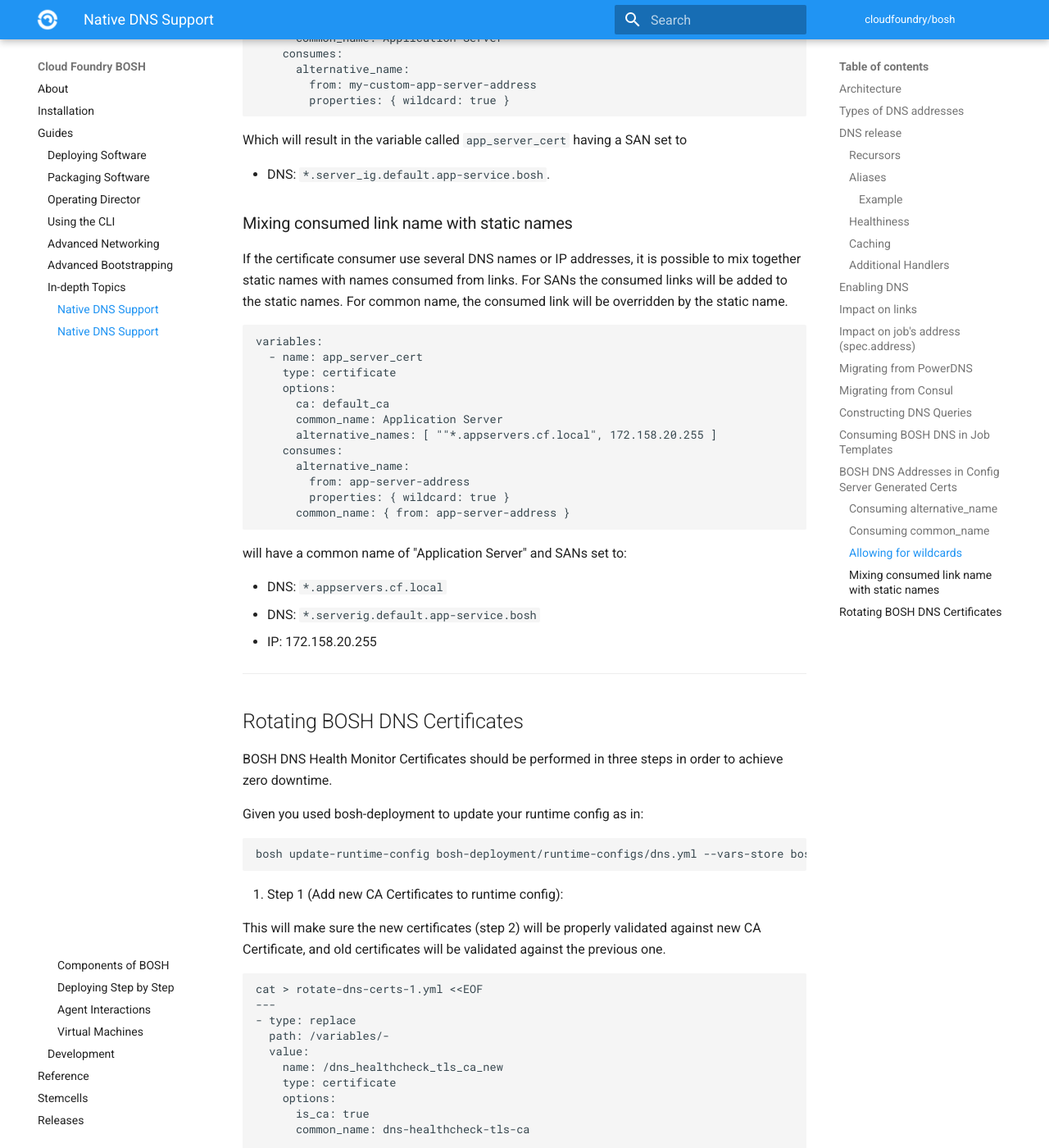
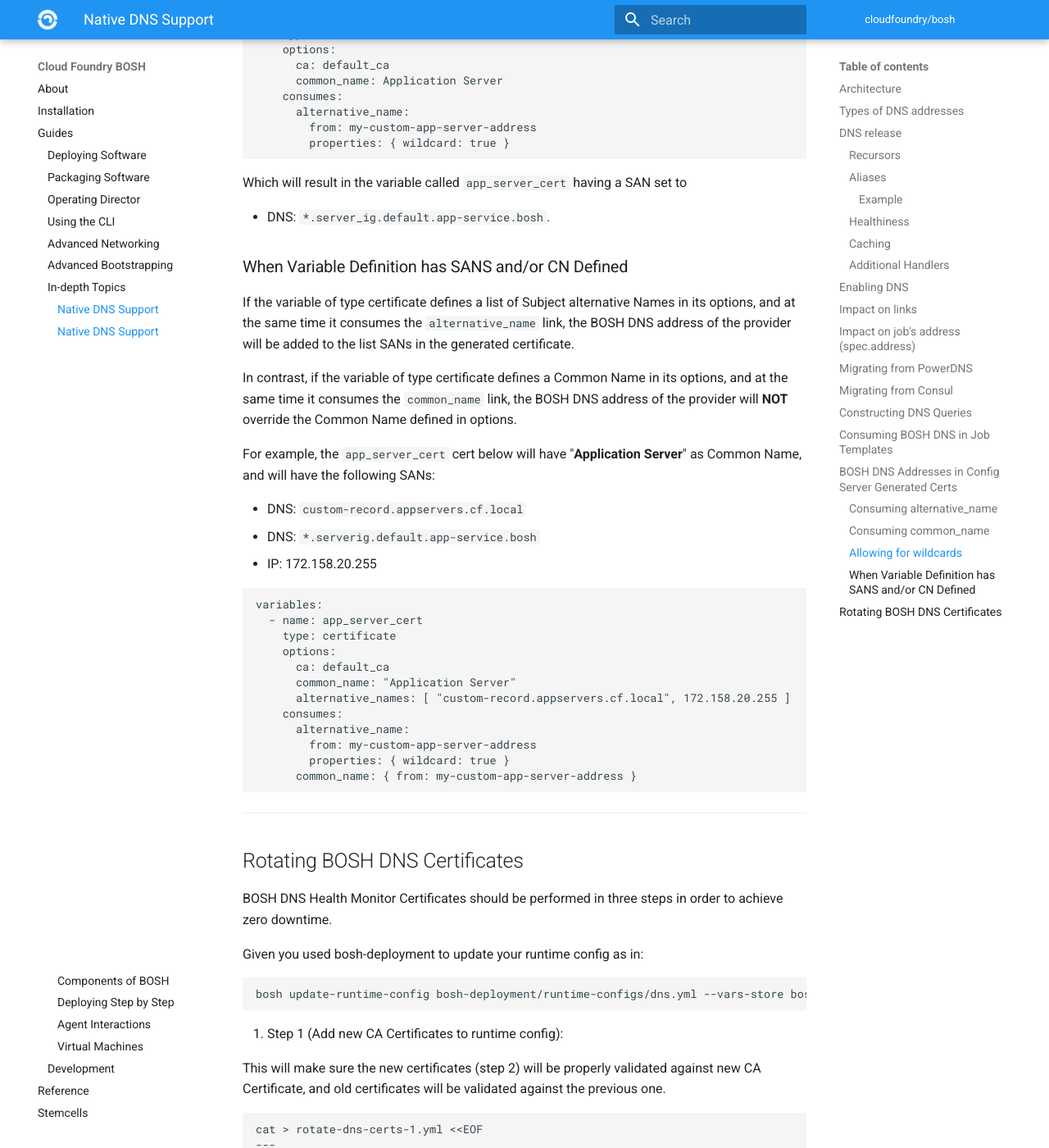
Before and after one commit to cloudfoundry/docs-bosh, an MkDocs documentation site: the page built from content/dns.md, in a window 1280 px wide and 1400 px high, scrolled down 10279 px. Shown: the whole window at 82% size. Built offline with MkDocs 1.6.1 and Material for MkDocs 9.7.7, drawn with Linux system fonts in a browser that asks for light colours; old or Windows-style settings are respelled for this version of MkDocs; some of the changed text lies outside the part shown.

Commit message:
Third review of BOSH DNS/Variable integration docs
[#158376590](https://www.pivotaltracker.com/story/show/158376590)

Signed-off-by: Jamil Shamy <jshamy@pivotal.io>

````diff
--- a/content/dns.md
+++ b/content/dns.md
@@ -275,17 +275,19 @@ The following options are available when constructing a link query:
 ---
 ## BOSH DNS Addresses in Config Server Generated Certs {: #dns-variables-integration}
 
-MARK ME AS Alpha Feature
+!!! note
+    This feature is still in alpha phase.
 
 With BOSH `v267+`, [Config Server](variable-types.md) generated certificates can be optionally created with automatic BOSH DNS records in their Common Name and/or Subject Alternative Names.
 
 A [variable](variable-types.md) of type `certificate` can now **explicitly** consume two links:
-1. Name: `alternative_name`, Type: `address`. When consumed, the BOSH DNS address of the link provider will be added to the Subject Alternative Names of the generated certificate.
-1. Name: `common_name`, Type: `address`. When consumed, the BOSH DNS address of the link provider will be set as the Common Name of the generated certificate **ONLY IF** the variable definition does not specify a common name. If the variable definition specifies a common name, it will **NOT** be overridden.
 
-Note that the above 2 links are optional.
+1. **Name:** `alternative_name`, **Type:** `address`. When consumed, the BOSH DNS address of the link provider will be added to the Subject Alternative Names of the generated certificate.
+1. **Name:** `common_name`, **Type:** `address`. When consumed, the BOSH DNS address of the link provider will be set as the Common Name of the generated certificate **ONLY IF** the variable definition does not specify a common name. If the variable definition specifies a common name, it will **NOT** be overridden.
 
-One recommended way to hook the links providers with the consumers variables is by using the [custom provider definition](links.md#custom-provider-definitions) feature.
+**Note that the above 2 links are optional.**
+
+The recommended way to hook the links providers with the consumers variables is by using the [custom provider definition](links.md#custom-provider-definitions) feature.
 
 ### Consuming `alternative_name`
 
@@ -362,9 +362,17 @@ Which will result in the variable called `app_server_cert` having a SAN set to
 
 * DNS: `*.server_ig.default.app-service.bosh`.
 
-### Mixing consumed link name with static names
+### When Variable Definition has SANS and/or CN Defined
 
-If the certificate consumer use several DNS names or IP addresses, it is possible to mix together static names with names consumed from links.  For SANs the consumed links will be added to the static names.  For common name, the consumed link will be overridden by the static name.
+If the variable of type certificate defines a list of Subject alternative Names in its options, and at the same time it consumes the `alternative_name` link, the BOSH DNS address of the provider will be added to the list SANs in the generated certificate.
+
+In contrast, if the variable of type certificate defines a Common Name in its options, and at the same time it consumes the `common_name` link, the BOSH DNS address of the provider will **NOT** override the Common Name defined in options.
+
+For example, the `app_server_cert` cert below will have "**Application Server**" as Common Name, and will have the following SANs:
+
+ * DNS: `custom-record.appservers.cf.local`
+ * DNS: `*.serverig.default.app-service.bosh`
+ * IP: 172.158.20.255
 
 ```
 variables:
@@ -372,20 +380,16 @@ variables:
     type: certificate
     options:
       ca: default_ca
-      common_name: Application Server
-      alternative_names: [ ""*.appservers.cf.local", 172.158.20.255 ]
+      common_name: "Application Server"
+      alternative_names: [ "custom-record.appservers.cf.local", 172.158.20.255 ]
     consumes:
       alternative_name:
-        from: app-server-address
+        from: my-custom-app-server-address
         properties: { wildcard: true }
-      common_name: { from: app-server-address }
+      common_name: { from: my-custom-app-server-address }
 ```
 
-will have a common name of "Application Server" and SANs set to:
 
-* DNS: `*.appservers.cf.local`
-* DNS: `*.serverig.default.app-service.bosh`
-* IP: 172.158.20.255
 
 ---
 ## Rotating BOSH DNS Certificates {: #rotating-dns-certificates }
````
Also changed, not shown: other parts of content/dns.md (+0 -2 lines).
